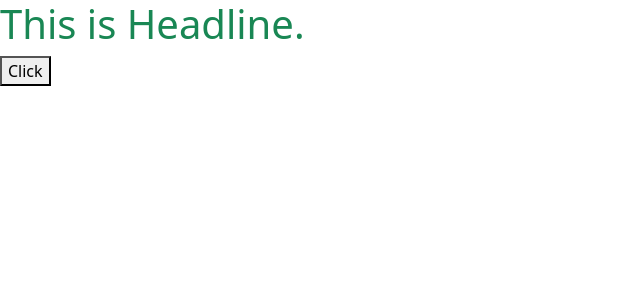
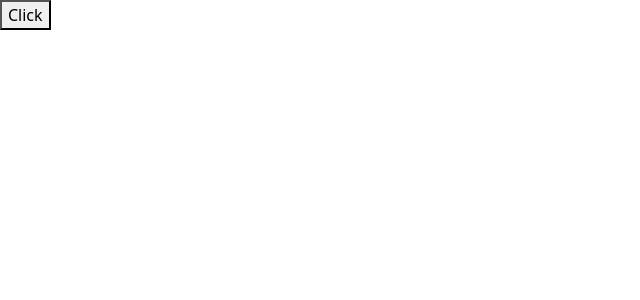
Before and after one commit to mijanConnect/LearnReact, a React (Vite) app: page / in a window 1280 px wide. Shown: the top 300 px of the page, without its empty margins (0-640 px from the left). Built offline with nearby package versions, Linux system fonts and the light colour scheme.

Commit message:
Persisted Mutable Values

```diff
--- a/src/main.jsx
+++ b/src/main.jsx
@@ -2,10 +2,10 @@ import { StrictMode } from 'react'
 import { createRoot } from 'react-dom/client'
 import 'bootstrap';
 import 'bootstrap/dist/css/bootstrap.min.css'
-import HookUseRefCSS from './pages/HookUseRefCSS';
+import HookUseRefPersistedMutable from './pages/HookUseRefPersistedMutable';
 
 createRoot(document.getElementById('root')).render(
   <StrictMode>
-    <HookUseRefCSS/>
+    <HookUseRefPersistedMutable/>
   </StrictMode>,
 )
--- /dev/null
+++ b/src/pages/HookUseRefPersistedMutable.jsx
@@ -0,0 +1,18 @@
+import React, { useRef } from 'react';
+
+const HookUseRefPersistedMutable = () => {
+
+    let number = useRef(0);
+
+    const change = () =>
+        number.current = number.current+1;
+        console.log(number.current);
+
+    return (
+        <div>
+            <button onClick={change}>Click</button>
+        </div>
+    );
+};
+
+export default HookUseRefPersistedMutable;
```
